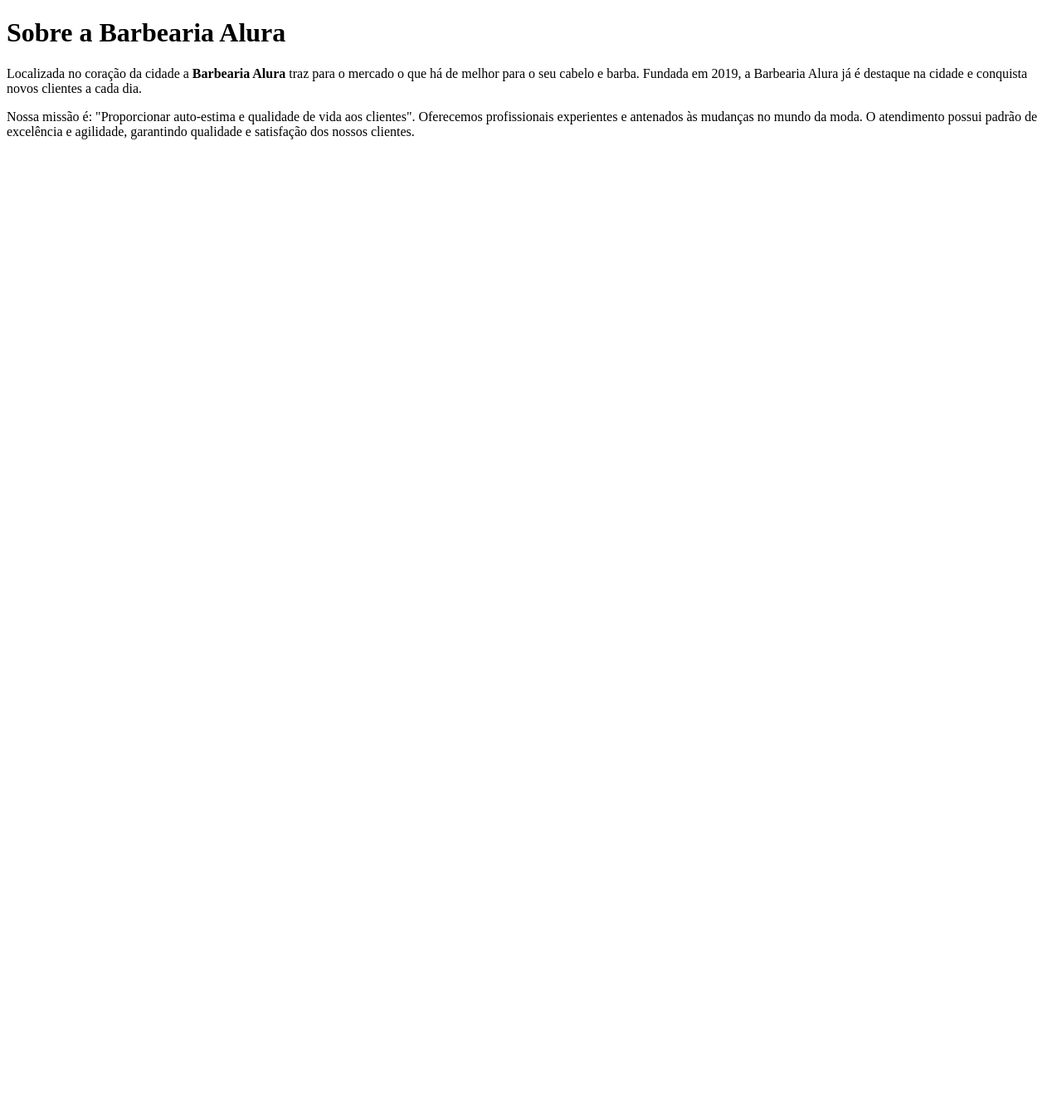
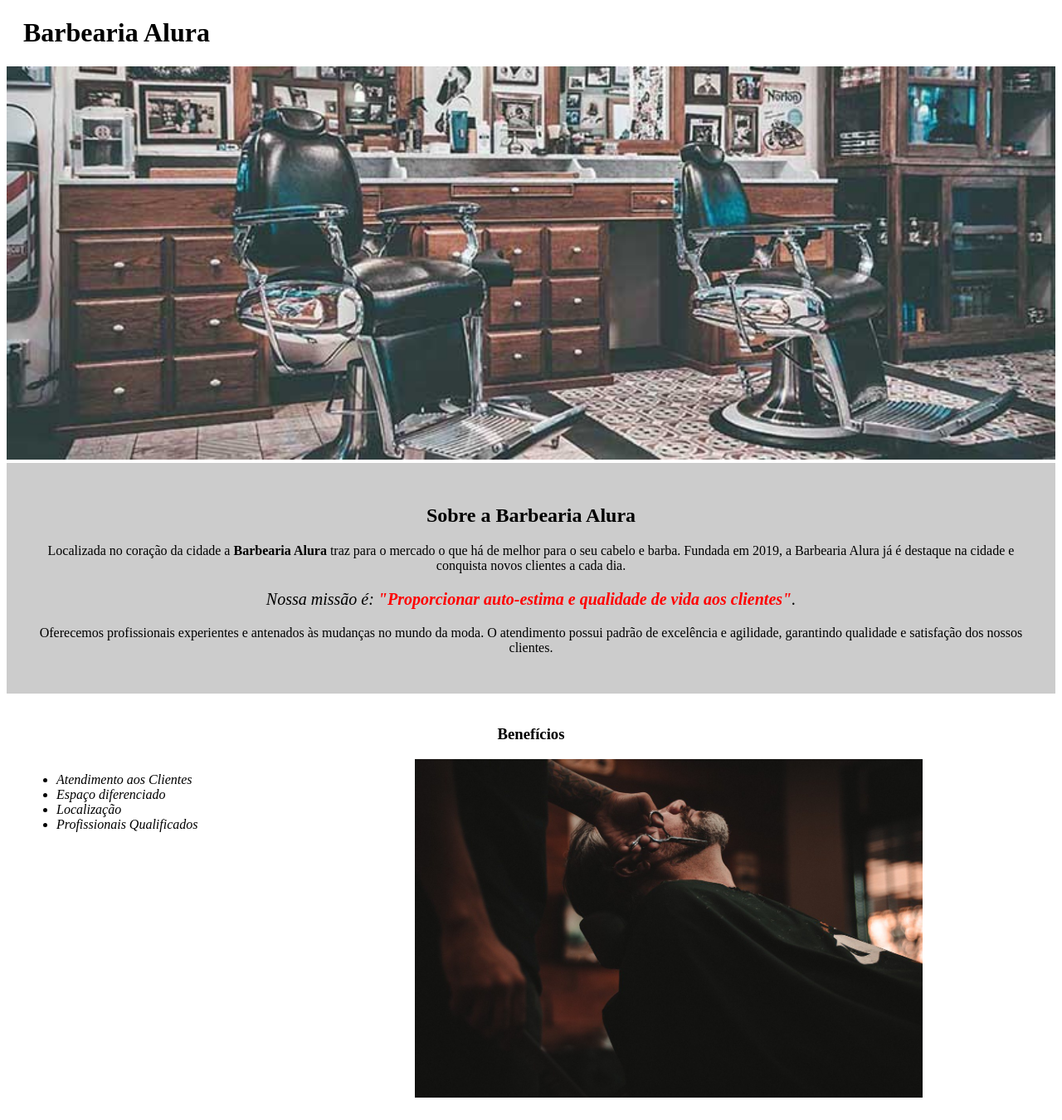
Before and after one commit to Rhuannzinn/barbearia, a plain HTML site: page index.html in a window 1280 px wide. Shown: the whole page at 83% size. Before the commit the page ends 800 px from the top, so only its background shows below. Drawn offline with Linux system fonts and the light colour scheme.

Commit message:
Add files via upload

```diff
--- a/index.html
+++ b/index.html
@@ -1,18 +1,37 @@
 <!DOCTYPE html>
-<html lang="en">
-<head>
-    <meta charset="UTF-8">
-    <meta name="viewport" content="width='device-width', initial-scale=1.0">
-    <title>barbearia alura</title>
-</head>
-<body>
-   <h1> Sobre a Barbearia Alura </h1>
+<html lang="pt-br">
+	<head>
+		<meta charset="UTF-8">
+		<title>Barbearia Alura</title>
+		<link rel="stylesheet" href="style.css">
+	</head>
 
-    <p>Localizada no coração da cidade a <strong> Barbearia Alura </strong> traz para o mercado o que há de melhor para o seu cabelo e barba. Fundada em 2019, a Barbearia Alura já é destaque na cidade e conquista novos clientes a cada dia.</p>
+	<body>
+		<header>
+			<h1 class="titulo-principal">Barbearia Alura</h1>
+		</header>
+		<img id="banner" src="banner.jpg">
+		<div class="principal">
+			<h2 class="titulo-centralizado">Sobre a Barbearia Alura</h2>
 
-    Nossa missão é: "Proporcionar auto-estima e qualidade de vida aos clientes".
+			<p>Localizada no coração da cidade a <strong>Barbearia Alura</strong> traz para o mercado o que há de melhor para o seu cabelo e barba. Fundada em 2019, a Barbearia Alura já é destaque na cidade e conquista novos clientes a cada dia.</p>
 
-    Oferecemos profissionais experientes e antenados às mudanças no mundo da moda. O atendimento possui padrão de excelência e agilidade, garantindo qualidade e satisfação dos nossos clientes.
+			<p id="missao"><em>Nossa missão é: <strong>"Proporcionar auto-estima e qualidade de vida aos clientes"</strong>.</em></p>
 
-</body>
+			<p>Oferecemos profissionais experientes e antenados às mudanças no mundo da moda. O atendimento possui padrão de excelência e agilidade, garantindo qualidade e satisfação dos nossos clientes.</p>
+		</div>
+
+		<div class="beneficios">
+			<h3 class="titulo-centralizado">Benefícios</h3>
+
+			<ul>
+				<li class="itens">Atendimento aos Clientes</li>
+				<li class="itens">Espaço diferenciado</li>
+				<li class="itens">Localização</li>
+				<li class="itens">Profissionais Qualificados</li>
+			</ul>
+
+			<img src="beneficios.jpg" class="imagembeneficios">
+		</div>
+	</body>
 </html>
--- /dev/null
+++ b/style.css
@@ -0,0 +1,52 @@
+body {
+
+}
+
+#banner {
+	width:100%;
+}
+
+.principal{
+	background: #CCCCCC;
+	padding: 30px;
+}
+
+.titulo-principal {
+	padding-left: 20px;
+}
+
+.titulo-centralizado {
+	text-align: center
+}
+
+p {
+	text-align: center;
+}
+
+#missao {
+	font-size: 20px
+}
+
+em strong {
+	color: #FF0000;
+}
+
+.itens {
+	font-style: italic
+}
+
+.beneficios {
+	background: #FFFFFF;
+	padding: 20px;
+}
+
+ul {
+	display: inline-block;
+	vertical-align: top;
+	width: 20%;
+	margin-right: 15%;
+}
+
+.imagembeneficios {
+	width: 50%;
+}
```
Also changed, not shown: banner.jpg (added), beneficios.jpg (added).
